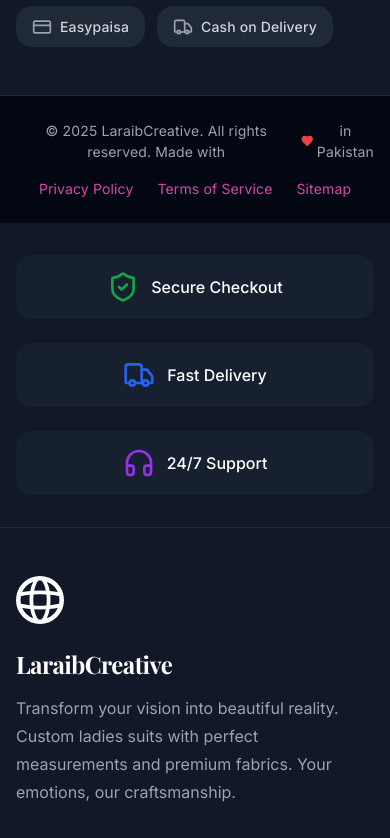
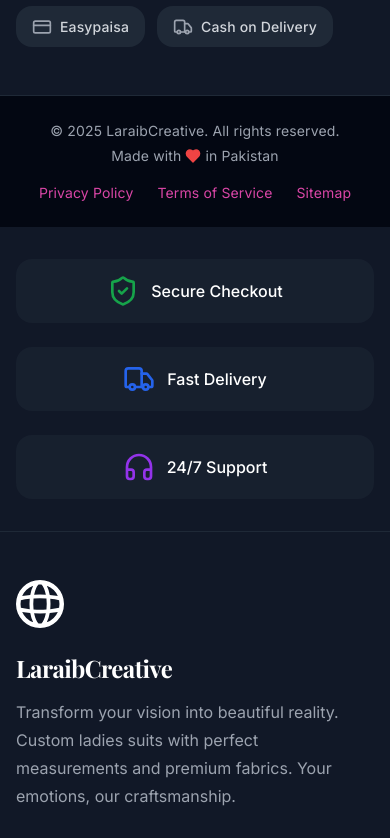
Before and after one commit to Kaashmalik/laraibcreative-platform, a Next.js app in the folder frontend/: page /cart in a window 390 px wide. Shown: the part 2560-3398 px from the top of the page. Built offline with nearby package versions, Linux system fonts and the light colour scheme; no server answers; a web font is replaced by a local one.

Commit message:
fix: Improve mobile responsiveness of footer 'Made with love' line
- Wrap copyright and 'Made with love' in separate spans for better mobile wrapping
- Use flex-wrap and gap for proper spacing
- Keep 'Made with ❤️ in Pakistan' together as a unit
- Center on mobile, left-align on desktop

```diff
--- a/frontend/src/components/customer/Footer.jsx
+++ b/frontend/src/components/customer/Footer.jsx
@@ -398,10 +398,13 @@ export default function Footer() {
         <div className="border-t border-gray-800 bg-gray-950">
           <div className="container mx-auto px-4 sm:px-6 lg:px-8 py-6">
             <div className="flex flex-col md:flex-row items-center justify-between space-y-4 md:space-y-0">
-              <p className="text-sm text-gray-400 text-center md:text-left flex items-center">
-                © {currentYear} LaraibCreative. All rights reserved. Made with
-                <Heart className="w-4 h-4 mx-1 text-red-500 fill-current" aria-hidden="true" />
-                in Pakistan
+              <p className="text-sm text-gray-400 text-center md:text-left flex flex-wrap items-center justify-center md:justify-start gap-1">
+                <span>© {currentYear} LaraibCreative. All rights reserved.</span>
+                <span className="flex items-center whitespace-nowrap">
+                  Made with
+                  <Heart className="w-4 h-4 mx-1 text-red-500 fill-current" aria-hidden="true" />
+                  in Pakistan
+                </span>
               </p>
               <nav className="flex items-center space-x-6 text-sm text-gray-400" aria-label="Legal links">
                 <Link
```
